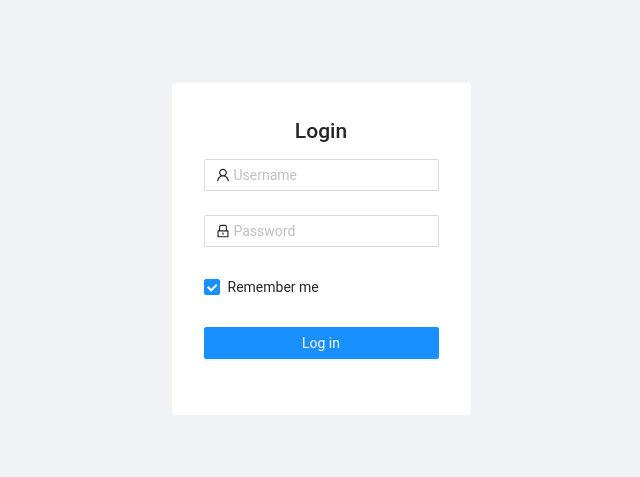
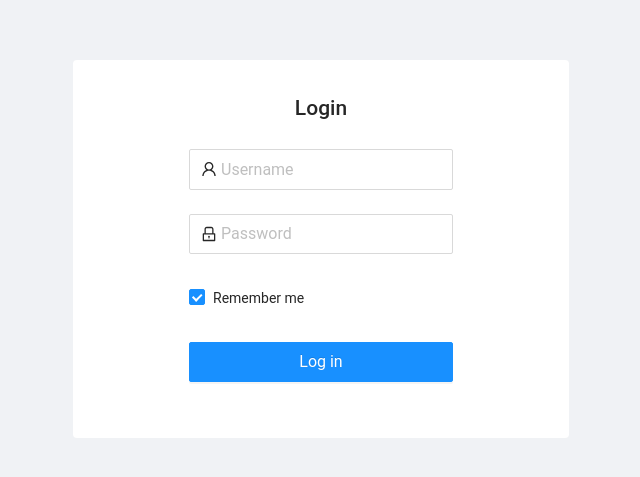
Before and after one commit to victorjordan95/simulador-boilerplate, a React (Create React App) app: page / in a window 1280 px wide. Shown: the part 151-628 px from the top of the page, without its empty margins (319-959 px from the left). Built offline with nearby package versions, Linux system fonts and the light colour scheme.

Commit message:
updating Login page

```diff
--- a/src/pages/Login/index.js
+++ b/src/pages/Login/index.js
@@ -22,6 +22,7 @@ export function Login() {
           initialValues={{ remember: true }}
           onFinish={onFinish}
           onFinishFailed={onFinishFailed}
+          size="large"
         >
           <Form.Item
             name="username"
--- a/src/pages/Login/styles.js
+++ b/src/pages/Login/styles.js
@@ -15,7 +15,12 @@ export const ContainerLogin = styled.div`
   border-radius: 4px;
   display: flex;
   flex-direction: column;
+  min-width: 496px;
   padding: 32px;
+
+  h2 {
+    margin-bottom: 24px;
+  }
 `;
 
 export const Button = styled(AntdButton)`
```
